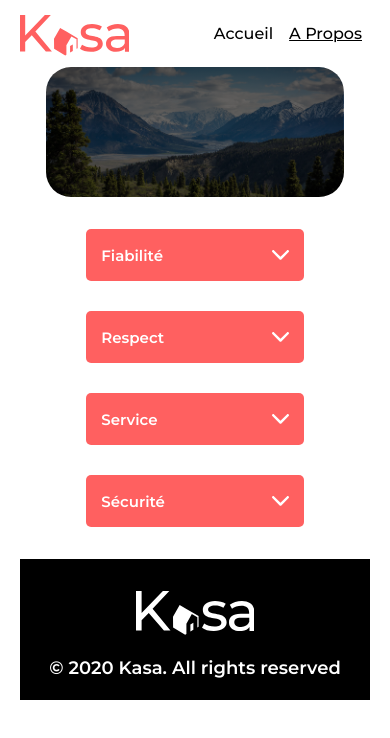
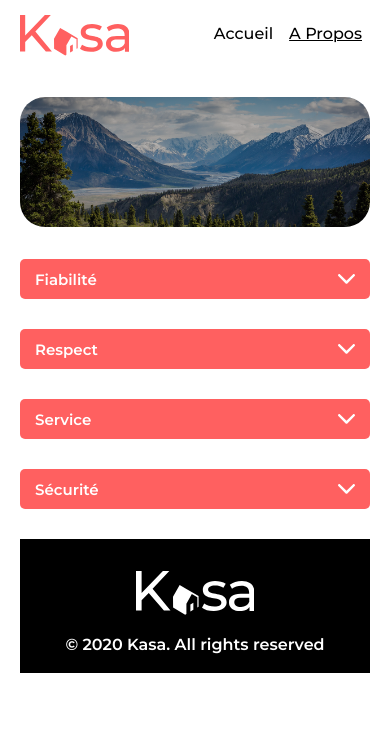
Before and after one commit to taodev974/kasa, a React (Vite) app: page /about in a window 390 px wide. Shown: the top 738 px of the page. Built offline with nearby package versions, Linux system fonts and the light colour scheme.

Commit message:
Version finale v1

```diff
--- a/package.json
+++ b/package.json
@@ -18,7 +18,7 @@
     "@types/react": "^19.2.18",
     "@types/react-dom": "^19.2.4",
     "@vitejs/plugin-react": "^6.1.0",
-    "oxlint": "^1.79.0",
+    "oxlint": "^1.83.0",
     "sass": "^1.104.0",
     "vite": "^8.2.2",
     "vite-plugin-svgr": "^5.2.0"
--- a/src/_App.scss
+++ b/src/_App.scss
@@ -1,3 +1,4 @@
 .layout-app {
   max-width: 1440px;
+  width: 100%;
 }
--- a/src/_index.scss
+++ b/src/_index.scss
@@ -10,17 +10,13 @@ body {
   min-width: 320px;
 }
 
-.layout-main {
-  display: flex;
-  flex-direction: column;
-  width: 100%;
-  align-items: center;
-}
-
 #root {
   margin: 0 auto;
   padding: 0 20px;
   box-sizing: border-box;
+  display: flex;
+  flex-direction: column;
+  align-items: center;
 
   @media screen and (max-width: 1024px) {
     padding: 0 20px;
--- a/src/components/collapse/_Collapse.scss
+++ b/src/components/collapse/_Collapse.scss
@@ -31,11 +31,14 @@
   @media screen and (max-width: 1024px) {
     font-size: 15px;
     min-height: 40px;
+    height: 40px;
   }
 
   @media screen and (max-width: 375px) {
     font-size: 13px;
     min-height: 30px;
+    padding: 10px;
+    height: 30px;
   }
 }
 .collapse-header img {
--- a/src/components/footer/_Footer.scss
+++ b/src/components/footer/_Footer.scss
@@ -32,12 +32,23 @@
     .copyright {
       font-size: 18px;
       font-weight: 600;
+      width: 100%;
     }
   }
+  @media screen and (max-width: 768px) {
+    .copyright {
+      font-size: 16px;
+      font-weight: 600;
+      width: 100%;
+    }
+  }
+
   @media screen and (max-width: 375px) {
     .copyright {
       font-size: 12px;
       font-weight: 500;
+      height: 46px;
+      width: 133px;
     }
   }
 }
--- a/src/components/hero/Hero.jsx
+++ b/src/components/hero/Hero.jsx
@@ -2,7 +2,7 @@ import "./_Hero.scss";
 
 function Hero({ image, text, gradient = "rgba(0,0,0,0.6)" }) {
   const bg = gradient
-    ? `linear-gradient(rgba(0,0,0,0.6),rgba(0,0,0,0.6)),url(${image})`
+    ? `linear-gradient(${gradient},${gradient}),url(${image})`
     : `url(${image})`;
 
   return (
--- a/src/main.jsx
+++ b/src/main.jsx
@@ -7,9 +7,7 @@ import { BrowserRouter } from "react-router-dom";
 createRoot(document.getElementById("root")).render(
   <StrictMode>
     <BrowserRouter>
-      <div className="layout-main">
-        <App />
-      </div>
+      <App />
     </BrowserRouter>
   </StrictMode>,
 );
--- a/src/pages/about/About.jsx
+++ b/src/pages/about/About.jsx
@@ -6,33 +6,42 @@ import Collapse from "../../components/collapse/Collapse";
 function About() {
   return (
     <div className="layout-about">
-      <Hero image={aboutImg} text={""} />
-      <div className="dropdown-container">
-        <Collapse
-          text={"Fiabilité"}
-          children={
-            "Les annonces postées sur Kasa garantissent une fiabilité totale. Les photos sont conformes aux logements, et toutes les informations sont régulièrement vérifiées par nos équipes."
-          }
-        />
+      <Hero image={aboutImg} text={""} gradient="rgba(0,0,0,0.3)" />
+      <div className="collapse">
+        <Collapse text={"Fiabilité"}>
+          <p>
+            Les annonces postées sur Kasa garantissent une fiabilité totale. Les
+            photos sont conformes aux logements, et toutes les informations sont
+            régulièrement vérifiées par nos équipes.
+          </p>
+        </Collapse>
 
-        <Collapse
-          text={"Respect"}
-          children={
-            "La bienveillance fait partie des valeurs fondatrices de Kasa. Tout comportement discriminatoire ou toute perturbation du voisinage entraînera une exclusion de notre plateforme."
-          }
-        />
-        <Collapse
-          text={"Service"}
-          children={
-            "La qualité du service est au cœur de notre engagement chez Kasa. Nous veillons à ce que chaque interaction, que ce soit avec nos hôtes ou nos locataires, soit empreinte de respect et de bienveillance."
-          }
-        />
-        <Collapse
-          text={"Sécurité"}
-          children={
-            "La sécurité est la priorité de Kasa. Aussi bien pour nos hôtes que pour les voyageurs, chaque logement répond aux critères de sécurité établis par nos services. En laissant une note aussi bien à l’hôte qu’au locataire, cela permet à nos équipes de vérifier que les standards sont bien respectés. Nous organisons également des ateliers sur la sécurité domestique pour nos hôtes."
-          }
-        />
+        <Collapse text={"Respect"}>
+          <p>
+            La bienveillance fait partie des valeurs fondatrices de Kasa. Tout
+            comportement discriminatoire ou toute perturbation du voisinage
+            entraînera une exclusion de notre plateforme.
+          </p>
+        </Collapse>
+        <Collapse text={"Service"}>
+          <p>
+            La qualité du service est au cœur de notre engagement chez Kasa.
+            Nous veillons à ce que chaque interaction, que ce soit avec nos
+            hôtes ou nos locataires, soit empreinte de respect et de
+            bienveillance.
+          </p>
+        </Collapse>
+
+        <Collapse text={"Sécurité"}>
+          <p>
+            La sécurité est la priorité de Kasa. Aussi bien pour nos hôtes que
+            pour les voyageurs, chaque logement répond aux critères de sécurité
+            établis par nos services. En laissant une note aussi bien à l’hôte
+            qu’au locataire, cela permet à nos équipes de vérifier que les
+            standards sont bien respectés. Nous organisons également des
+            ateliers sur la sécurité domestique pour nos hôtes.
+          </p>
+        </Collapse>
       </div>
     </div>
   );
--- a/src/pages/about/_About.scss
+++ b/src/pages/about/_About.scss
@@ -1,18 +1,28 @@
 .layout-about {
-  width: 85%;
+  width: auto;
   max-width: 1440px;
   margin: 0 auto;
   display: flex;
   justify-content: center;
   flex-direction: column;
   gap: 2em;
-  margin-bottom: 2em;
+  padding: 40px;
+
+  @media screen and (max-width: 1024px) {
+    padding: 30px 0;
+  }
+
+  @media screen and (max-width: 375px) {
+    padding: 19px 0;
+  }
 }
-.layout-about .dropdown-container {
+
+.layout-about .collapse {
   display: flex;
   flex-direction: column;
   gap: 30px;
   width: auto;
+  // max-height: 298px;
   padding: 0 100px;
   justify-content: center;
 
@@ -20,9 +30,9 @@
     padding: 0 60px;
   }
   @media screen and (max-width: 768px) {
-    padding: 0 40px;
+    padding: 0;
   }
   @media screen and (max-width: 375px) {
-    padding: 0 20px;
+    padding: 0;
   }
 }
--- a/src/pages/home/_Home.scss
+++ b/src/pages/home/_Home.scss
@@ -6,7 +6,6 @@
   justify-content: center;
   flex-direction: column;
   gap: 2em;
-  flex-direction: column;
   padding: 40px;
 
   @media screen and (max-width: 1024px) {
--- a/src/pages/housingDetails/_HousingDetails.scss
+++ b/src/pages/housingDetails/_HousingDetails.scss
@@ -110,22 +110,20 @@
   font-weight: 500;
   margin: 0;
   padding: 0;
-  display: flex;
-  flex-wrap: wrap;
+  word-break: break-word;
+  hyphens: auto;
+  min-width: 0;
 
   @media screen and (max-width: 1024px) {
-    font-size: 26px;
-    font-weight: 500;
+    font-size: 24px;
   }
 
   @media screen and (max-width: 768px) {
-    font-size: 26px;
-    font-weight: 500;
+    font-size: 22px;
   }
 
   @media screen and (max-width: 375px) {
     font-size: 18px;
-    font-weight: 500;
   }
 }
 
@@ -133,7 +131,6 @@
   font-size: 18px;
   font-weight: 500;
   color: black;
-  // padding-bottom: 0.5em;
 
   @media screen and (max-width: 1024px) {
     font-size: 16px;
@@ -156,15 +153,27 @@
   justify-content: space-between;
   gap: 1em;
   padding: 0;
-  flex-wrap: wrap;
   align-items: flex-start;
 
   @media (max-width: 1024px) {
     flex-direction: row;
+    justify-content: space-between;
+    align-items: flex-start;
+    gap: 1.5em;
+  }
+
+  @media (max-width: 768px) {
+    flex-direction: column;
+    justify-content: flex-start;
+    align-items: flex-start;
+    gap: 1.5em;
   }
 
   @media (max-width: 375px) {
     flex-direction: column;
+    justify-content: flex-start;
+    align-items: flex-start;
+    gap: 1.5em;
   }
 }
 
@@ -177,6 +186,8 @@
   flex-direction: column;
   justify-content: space-between;
   gap: 1.5em;
+  min-width: 0;
+  width: fit-content;
 
   @media screen and (max-width: 768px) {
     gap: 0.8em;
--- a/src/pages/notFound/_NotFound.scss
+++ b/src/pages/notFound/_NotFound.scss
@@ -1,13 +1,26 @@
 .layout-404 {
-  width: 85%;
+  width: auto;
   max-width: 1440px;
   margin: 0 auto;
-  padding: 0;
   display: flex;
   justify-content: center;
   flex-direction: column;
-  gap: 2em;
+  gap: 1em;
   font-family: "Montserrat", sans-serif;
+  height: auto;
+  padding: 20px;
+
+  @media screen and (max-width: 1024px) {
+    padding: 60px;
+  }
+
+  @media screen and (max-width: 500px) {
+    padding: 100px 0;
+  }
+
+  @media screen and (max-width: 375px) {
+    padding: 113px 0;
+  }
 
   .error-404 {
     text-align: center;
@@ -21,7 +34,7 @@
 
   @media screen and (max-width: 1024px) {
     .error-404 {
-      font-size: 180px;
+      font-size: 200px;
     }
   }
   @media screen and (max-width: 500px) {
@@ -60,7 +73,7 @@
 
   .lien-accueil-404 {
     text-align: center;
-    text-decoration: none;
+
     color: black;
     width: auto;
     font-weight: 500;
```
Also changed, not shown: 1 other file (tests, documents, lock files or other folders).
